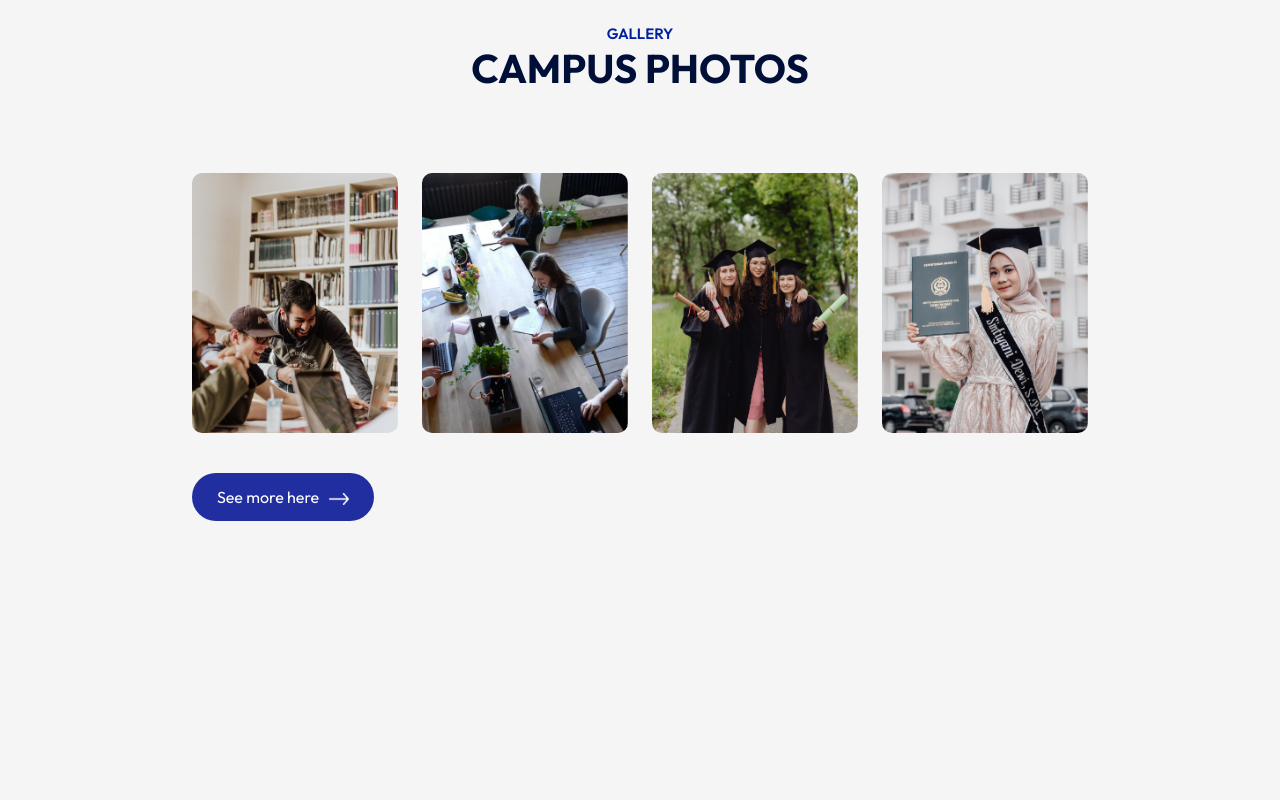
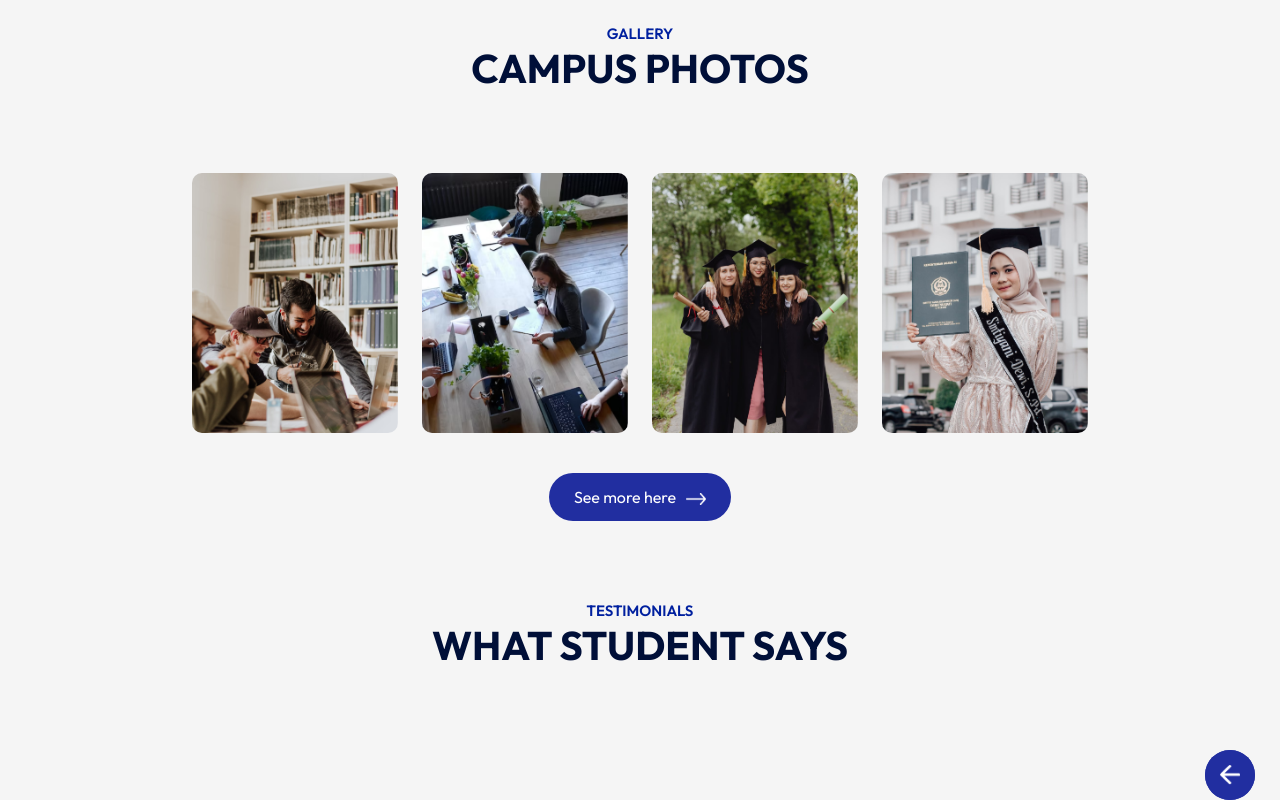
Before and after one commit to Dinuka0704/EDUSITY2.0, a React (Vite) app: page / in a window 1280 px wide. Shown: the part 1887-2687 px from the top of the page. Before the commit the page ends 2488 px from the top, so only its background shows below. Built offline with nearby package versions, Linux system fonts and the light colour scheme.

Commit message:
Testimonials1.0
11/03/2025

```diff
--- a/src/App.jsx
+++ b/src/App.jsx
@@ -5,6 +5,7 @@ import Program from './Components/Programs/Program'
 import Title from './Components/Title/Title'
 import About from './Components/About/About'
 import Campus from './Components/Campus/Campus'
+import Testimonials from './Components/Testimonials/Testimonials'
 
 const App = () => {
   return (
@@ -16,6 +17,8 @@ const App = () => {
       <About/>
       <Title subTitle='Gallery' title='Campus Photos' />
       <Campus/>
+      <Title subTitle='TESTIMONIALS' title='What Student Says'/>
+      <Testimonials/>
     </div>
   )
 }
--- a/src/Components/Campus/Campus.css
+++ b/src/Components/Campus/Campus.css
@@ -10,6 +10,11 @@
     margin-bottom: 40px;
 
 }
+.button1{
+    align-items: center;
+    justify-content: center;
+    text-align: center;
+}
 
 .gallery img{
     width: 23%;
--- a/src/Components/Campus/Campus.jsx
+++ b/src/Components/Campus/Campus.jsx
@@ -15,7 +15,10 @@ const Campus = () => {
         <img src={gallery_3} alt="" />
         <img src={gallery_4} alt="" />
       </div>
-      <button className='btn darkbtn'>See more here <img src={white_arrow} alt="" /></button>
+      <div className='button1'>
+        <button className='btn darkbtn'>See more here <img src={white_arrow} alt="" /></button>
+      </div>
+
     </div>
   )
 }
--- /dev/null
+++ b/src/Components/Testimonials/Testimonial.css
@@ -0,0 +1,18 @@
+.testimonial{
+    margin: 80px auto;
+    padding: 0 80px;
+    position: relative;
+}
+
+.next-btn,.back-btn{
+    position: absolute;
+    top: 50%;
+    right: 0;
+    transform: translate(-50%);
+    padding: 15px;
+    width: 50px;
+    border-radius: 50%;
+    cursor: pointer;
+    background: #212EA0;
+
+}
--- /dev/null
+++ b/src/Components/Testimonials/Testimonials.jsx
@@ -0,0 +1,21 @@
+import React from 'react'
+import './Testimonial.css'
+import next_icon from '../../assets/next-icon.png'
+import back_icon from '../../assets/back-icon.png'
+import user_1 from '../../assets/user-1.png'
+import user_2 from '../../assets/user-2.png'
+import user_3 from '../../assets/user-3.png'
+import user_4 from '../../assets/user-4.png'
+
+
+const Testimonials = () => {
+  return (
+    <div className='container testimonial'>
+      <img src={next_icon} alt="" className='next-btn'/>
+      <img src={back_icon} alt="" className='back-btn'/>
+      <div className="slider"></div>
+    </div>
+  )
+}
+
+export default Testimonials
--- a/src/index.css
+++ b/src/index.css
@@ -20,6 +20,7 @@ a {
 .container {
   padding-left: 10%;
   padding-right: 10%;
+
 
 }
 
```
